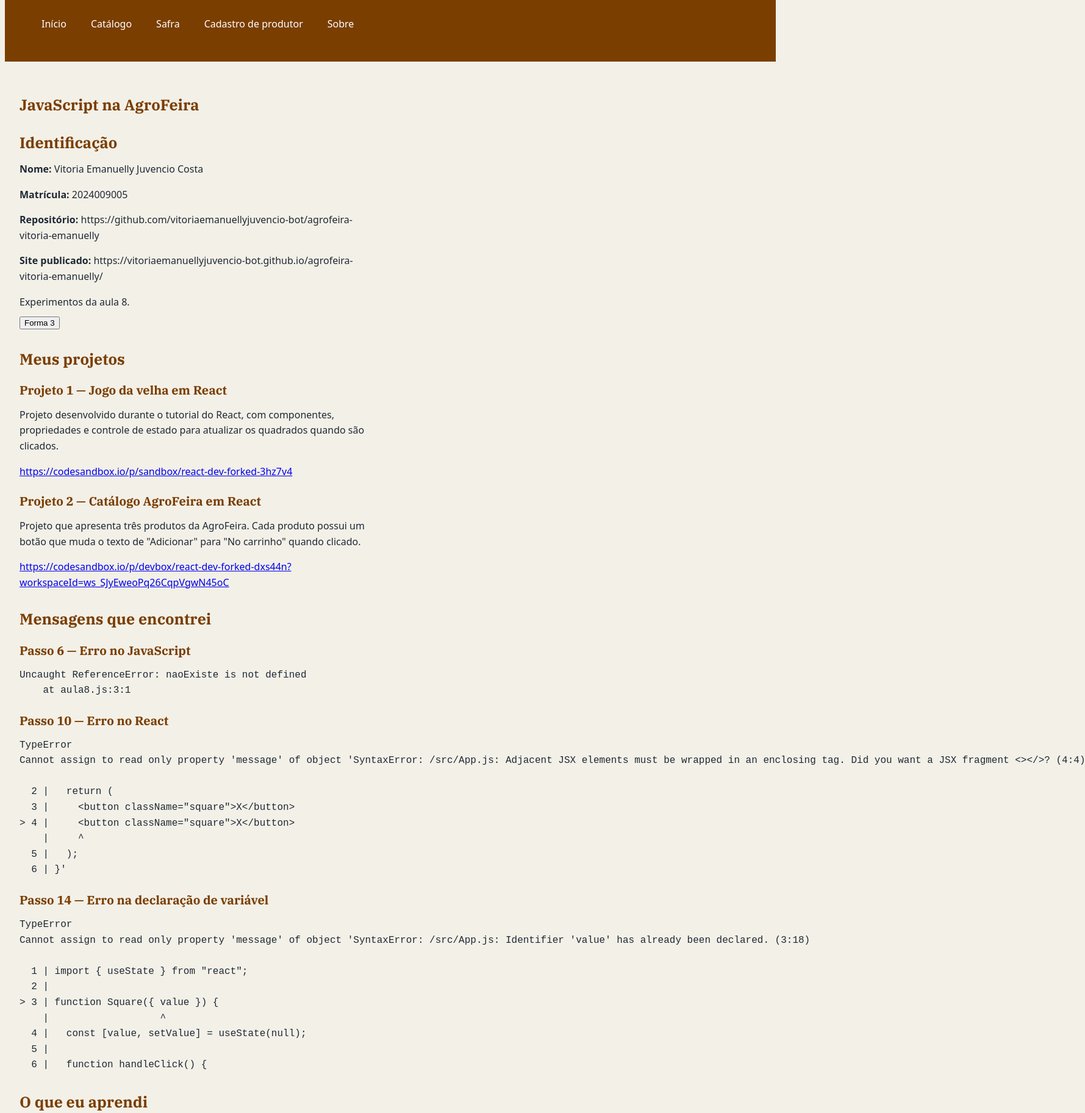
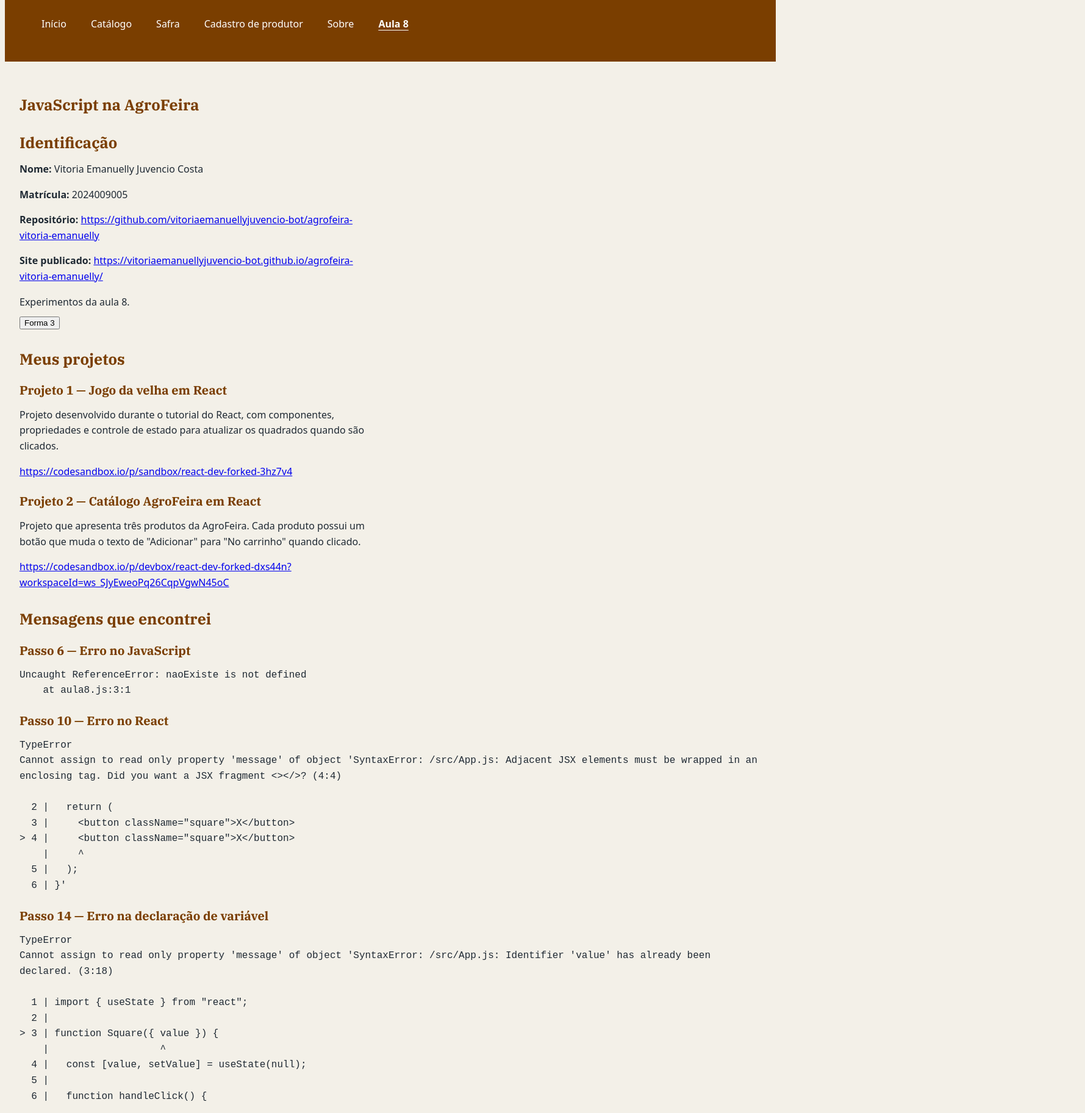
Before and after one commit to vitoriaemanuellyjuvencio-bot/agrofeira-vitoria-emanuelly, a plain HTML site: page aula8.html in a window 1280 px wide. Shown: the part 108-1933 px from the top of the page at 61% size, 1779 px wide, since content can reach past the window. Drawn offline with Linux system fonts and the light colour scheme.

Commit message:
alterações

```diff
--- a/aula8.html
+++ b/aula8.html
@@ -17,9 +17,18 @@
     <link rel="preconnect" href="https://fonts.googleapis.com">
     <link rel="preconnect" href="https://fonts.gstatic.com" crossorigin>
     <link href="https://fonts.googleapis.com/css2?family=IBM+Plex+Serif:wght@400;500;600;700&display=swap" rel="stylesheet">
+
+    <style>
+        pre {
+            white-space: pre-wrap;
+            overflow-wrap: anywhere;
+            word-break: break-word;
+        }
+    </style>
 </head>
 
 <body>
+
     <a class="pular" href="#conteudo">Pular para o conteúdo</a>
 
     <header class="cabecalho-site">
@@ -32,6 +41,7 @@
                 <li><a href="safra.html">Safra</a></li>
                 <li><a href="cadastro-produtor.html">Cadastro de produtor</a></li>
                 <li><a href="sobre.html">Sobre</a></li>
+                <li><a href="aula8.html" aria-current="page">Aula 8</a></li>
             </ul>
         </nav>
     </header>
@@ -44,14 +54,21 @@
             <h2>Identificação</h2>
 
             <p><strong>Nome:</strong> Vitoria Emanuelly Juvencio Costa</p>
+
             <p><strong>Matrícula:</strong> 2024009005</p>
+
             <p>
                 <strong>Repositório:</strong>
-                https://github.com/vitoriaemanuellyjuvencio-bot/agrofeira-vitoria-emanuelly
+                <a href="https://github.com/vitoriaemanuellyjuvencio-bot/agrofeira-vitoria-emanuelly">
+                    https://github.com/vitoriaemanuellyjuvencio-bot/agrofeira-vitoria-emanuelly
+                </a>
             </p>
+
             <p>
                 <strong>Site publicado:</strong>
-                https://vitoriaemanuellyjuvencio-bot.github.io/agrofeira-vitoria-emanuelly/
+                <a href="https://vitoriaemanuellyjuvencio-bot.github.io/agrofeira-vitoria-emanuelly/">
+                    https://vitoriaemanuellyjuvencio-bot.github.io/agrofeira-vitoria-emanuelly/
+                </a>
             </p>
         </section>
 
@@ -74,11 +91,13 @@
             <h2>Meus projetos</h2>
 
             <h3>Projeto 1 — Jogo da velha em React</h3>
+
             <p>
                 Projeto desenvolvido durante o tutorial do React, com componentes,
                 propriedades e controle de estado para atualizar os quadrados
                 quando são clicados.
             </p>
+
             <p>
                 <a href="https://codesandbox.io/p/sandbox/react-dev-forked-3hz7v4"
                    target="_blank" rel="noopener noreferrer">
@@ -87,11 +106,13 @@
             </p>
 
             <h3>Projeto 2 — Catálogo AgroFeira em React</h3>
+
             <p>
                 Projeto que apresenta três produtos da AgroFeira. Cada produto
                 possui um botão que muda o texto de "Adicionar" para
                 "No carrinho" quando clicado.
             </p>
+
             <p>
                 <a href="https://codesandbox.io/p/devbox/react-dev-forked-dxs44n?workspaceId=ws_SJyEweoPq26CqpVgwN45oC"
                    target="_blank" rel="noopener noreferrer">
@@ -104,10 +125,12 @@
             <h2>Mensagens que encontrei</h2>
 
             <h3>Passo 6 — Erro no JavaScript</h3>
+
             <pre>Uncaught ReferenceError: naoExiste is not defined
     at aula8.js:3:1</pre>
 
             <h3>Passo 10 — Erro no React</h3>
+
             <pre>TypeError
 Cannot assign to read only property 'message' of object 'SyntaxError: /src/App.js: Adjacent JSX elements must be wrapped in an enclosing tag. Did you want a JSX fragment &lt;&gt;&lt;/&gt;? (4:4)
 
@@ -119,6 +142,7 @@ Cannot assign to read only property 'message' of object 'SyntaxError: /src/App.j
   6 | }'</pre>
 
             <h3>Passo 14 — Erro na declaração de variável</h3>
+
             <pre>TypeError
 Cannot assign to read only property 'message' of object 'SyntaxError: /src/App.js: Identifier 'value' has already been declared. (3:18)
 
@@ -135,6 +159,7 @@ Cannot assign to read only property 'message' of object 'SyntaxError: /src/App.j
             <h2>O que eu aprendi</h2>
 
             <h3>1. As três formas de usar JavaScript</h3>
+
             <p>
                 Aprendi que o JavaScript pode ser utilizado de forma externa,
                 interna ou diretamente em uma linha do HTML. Para um programa
@@ -146,10 +171,11 @@ Cannot assign to read only property 'message' of object 'SyntaxError: /src/App.j
             </p>
 
             <h3>2. Repetição e criação de componentes</h3>
+
             <p>
                 No jogo da velha, o componente Square foi utilizado para criar
                 os nove quadrados sem precisar repetir todo o código de cada
-                botão. No meu catálogo.html, o que se repete são os cartões
+                botão. No meu catalogo.html, o que se repete são os cartões
                 dos produtos. Eu criaria um componente chamado Produto,
                 recebendo propriedades como nome, preço e descrição, para
                 apresentar cada produto de maneira organizada e reutilizar
@@ -157,6 +183,7 @@ Cannot assign to read only property 'message' of object 'SyntaxError: /src/App.j
             </p>
 
             <h3>3. Propriedades e estado</h3>
+
             <p>
                 No componente Produto, a propriedade nome recebe o nome do
                 produto que será exibido. Já o estado rotulo controla o texto
@@ -168,6 +195,7 @@ Cannot assign to read only property 'message' of object 'SyntaxError: /src/App.j
             </p>
 
             <h3>4. Decisão sobre a estilização</h3>
+
             <p>
                 Não realizei a Atividade 6, então não tinha uma decisão anterior
                 registrada sobre a forma de estilização. Para esta atividade,
@@ -182,7 +210,10 @@ Cannot assign to read only property 'message' of object 'SyntaxError: /src/App.j
     </main>
 
     <footer class="rodape-site">
-        <p>AgroFeira de Paragominas - valorizando os produtores locais.</p>
+        <p>
+            AgroFeira de Paragominas - valorizando os produtores locais.
+        </p>
     </footer>
+
 </body>
 </html>
```
